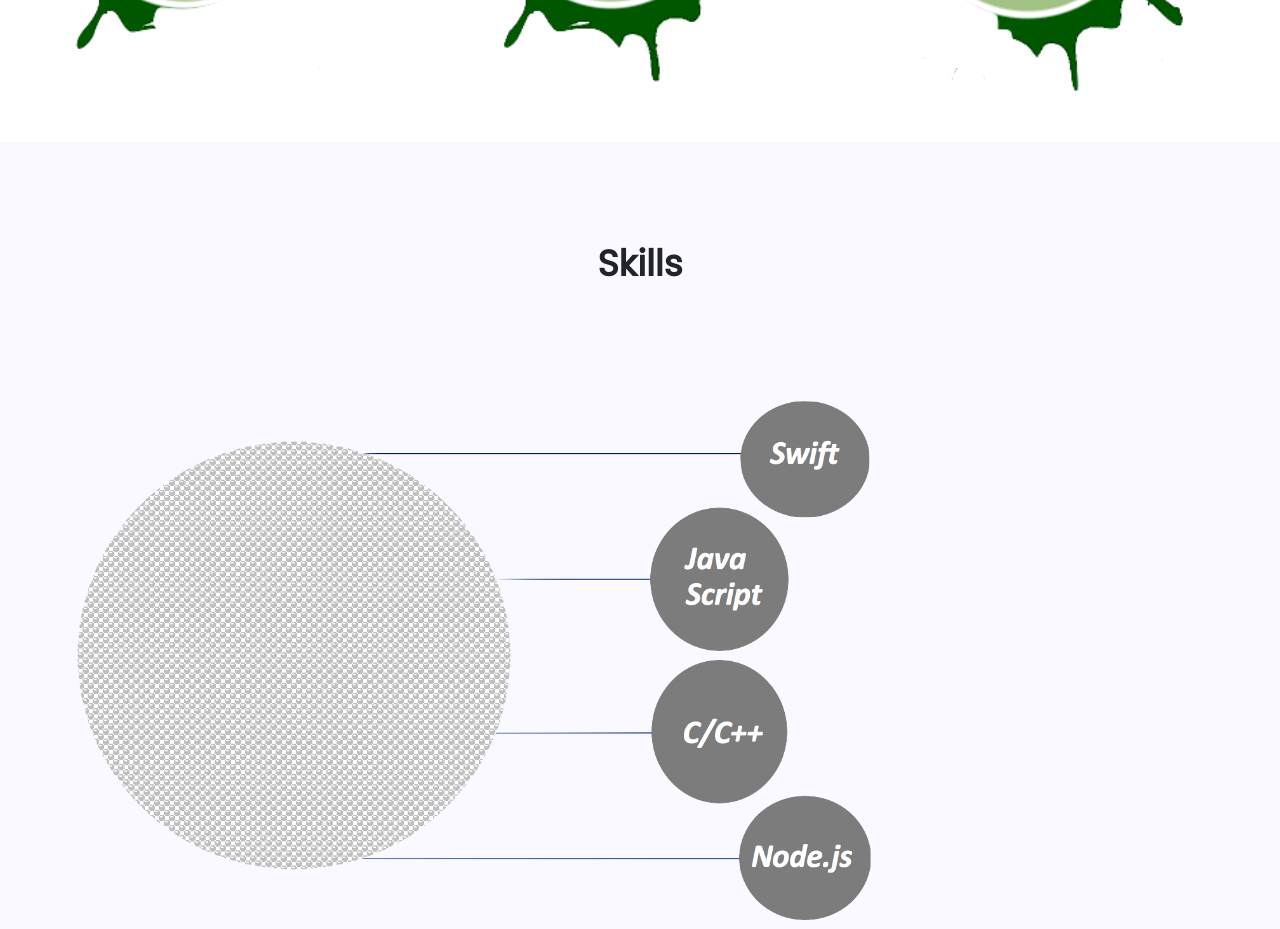
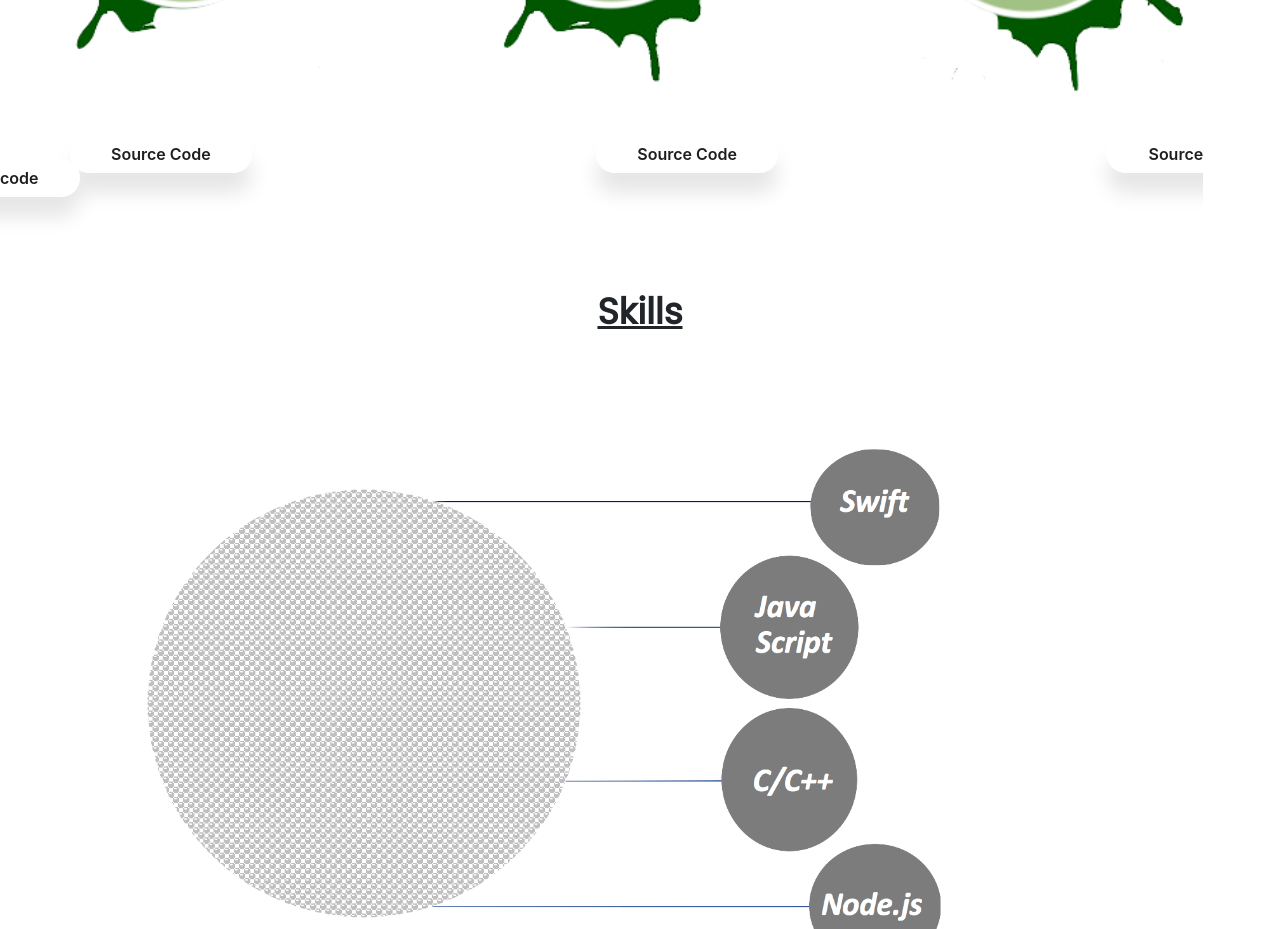
Before and after one commit to hashah88/Personal-Website, a plain HTML site: page index.html in a window 1280 px wide. Shown: the part 1520-2449 px from the top of the page. Drawn offline with nearby package versions, Linux system fonts and the light colour scheme; a web font is replaced by a local one.

Commit message:
fixed header

```diff
--- a/index.html
+++ b/index.html
@@ -1,23 +1,24 @@
 <!doctype html>
 <html lang="en">
+
 <head>
   <!-- Required meta tags -->
   <meta charset="utf-8">
   <meta name="viewport" content="width=device-width, initial-scale=1, shrink-to-fit=no">
+  <title>Haley Shah</title>
+  <link href="https://fonts.googleapis.com/css?family=Poppins:100,300,400" rel="stylesheet">
+  <link href="https://fonts.googleapis.com/css?family=Courgette|Encode+Sans+Condensed:300|Open+Sans" rel="stylesheet">
+  <link rel="stylesheet" href="https://use.fontawesome.com/releases/v5.2.0/css/all.css" integrity="sha384-hWVjflwFxL6sNzntih27bfxkr27PmbbK/iSvJ+a4+0owXq79v+lsFkW54bOGbiDQ"
+    crossorigin="anonymous">
+  <link rel="stylesheet" href="https://stackpath.bootstrapcdn.com/bootstrap/4.1.3/css/bootstrap.min.css" integrity="sha384-MCw98/SFnGE8fJT3GXwEOngsV7Zt27NXFoaoApmYm81iuXoPkFOJwJ8ERdknLPMO"
+    crossorigin="anonymous">
+  <link rel="stylesheet" type="text/css" href="main.css">
+</head>
 
 
-    <!-- Bootstrap CSS -->
-    <link href="https://fonts.googleapis.com/css?family=Poppins:100,300,400" rel="stylesheet">
-    <link href="https://fonts.googleapis.com/css?family=Courgette|Encode+Sans+Condensed:300|Open+Sans" rel="stylesheet">
-    <link rel="stylesheet" href="https://use.fontawesome.com/releases/v5.2.0/css/all.css" integrity="sha384-hWVjflwFxL6sNzntih27bfxkr27PmbbK/iSvJ+a4+0owXq79v+lsFkW54bOGbiDQ" crossorigin="anonymous">
-    <link rel="stylesheet" href="https://stackpath.bootstrapcdn.com/bootstrap/4.1.3/css/bootstrap.min.css" integrity="sha384-MCw98/SFnGE8fJT3GXwEOngsV7Zt27NXFoaoApmYm81iuXoPkFOJwJ8ERdknLPMO" crossorigin="anonymous">
-    <link rel="stylesheet" type="text/css" href="main.css">
-
-    <title>Haley Shah</title>
-  </head>
 <body>
   <nav class="navbar fixed-top navbar-light">
-      <a class="navbar-brand" href="#">About</a>
+    <a style="padding-left : 500px !important" class="navbar-brand" href="#">About</a>
     <a class="navbar-brand" href="#">Skills</a>
     <a class="navbar-brand" href="#">Projects</a>
     <a class="navbar-brand" href="#">Contact</a>
@@ -25,14 +26,19 @@
 
   <!-- All the content after the nav bar goes here -->
   <div class="AboutMe">
-         <div >
-        <img style = "width: 30rem ; float :left ; margin-left: 10rem" src="MyPic.png">
+    <div>
+      <img style="width: 30rem ; float :left ; margin-left: 10rem" src="MyPic.png">
       <div style="padding-top : 100px; padding-left:700px">
         <!-- <h1 style="font-family: 'Courgette', cursive; font-size:3.5rem ; color:white"> About Me</h1> -->
-        <h1 id="AboutMeHeader">               Hi, I'm <br><span style="font-weight :500"> Haley Shah</span><br></h1>
-         <p> I am a junior at the University of Alabama, studying Computer Science. I am an energetic extrovert who loves tinkering the code and building products that benefit Society</p>
+        <h1 id="AboutMeHeader"> Hi, I'm
+          <br>
+          <span style="font-weight :500"> Haley Shah</span>
+          <br>
+        </h1>
+        <p> I am a junior at the University of Alabama, studying Computer Science. I am an energetic extrovert who loves tinkering
+          the code and building products that benefit Society</p>
         <p> myHobbies.append("Coding", "Dancing", "Talking", "Travelling")</p>
-         <a href="#"class="header-btn">RESUME</a>
+        <a href="#" class="header-btn">RESUME</a>
       </div>
     </div>
   </div>
@@ -40,25 +46,29 @@
   <div>
     <h1 class="Header"> Latest Done Projects</h1>
     <div class="flex-container">
-        <img class="flex-items project-images" src = "RestaurantDetails.gif" >
-        <img class="flex-items project-images" src = "App.gif" >
-        <img class="flex-items project-images" src = "TweetyWallet.png" >
+      <img class="flex-items project-images" src="RestaurantDetails.gif">
+      <img class="flex-items project-images" src="App.gif">
+      <img class="flex-items project-images" src="TweetyWallet.png">
     </div>
 
     <div class="flex-container2">
-        <img class="flex-items2" src ="left.png">
-        <img  class="flex-items2" src ="Middle.png">
-        <img class="flex-items2" src ="right.png">
+      <img class="flex-items2" src="left.png">
+      <img class="flex-items2" src="Middle.png">
+      <img class="flex-items2" src="right.png">
     </div>
+
+    <a id="sourceCode1"> Source Code</a>
+    <a id="sourceCode2"> Source Code</a>
+    <a id="sourceCode3"> Source code</a>
 
   </div>
 
 
 
   <!-- SKILLS Section here -->
-    <div style="background-color : #f9f9ff; height : 60rem;">
-        <h1 class="Header"> Skills</h1>
-        <img style="width : 70rem" src="mySkills2.png">
+  <div style="background-color : #ffff; height : 60rem;">
+    <h1 style="text-decoration-line: underline !important" class="Header"> Skills</h1>
+    <img style="width : 70rem ; margin-left : 70px" src="mySkills2.png">
   </div>
 
   <div>
@@ -144,8 +154,12 @@
 
   <!-- Optional JavaScript -->
   <!-- jQuery first, then Popper.js, then Bootstrap JS -->
-    <script src="https://code.jquery.com/jquery-3.3.1.slim.min.js" integrity="sha384-q8i/X+965DzO0rT7abK41JStQIAqVgRVzpbzo5smXKp4YfRvH+8abtTE1Pi6jizo" crossorigin="anonymous"></script>
-    <script src="https://cdnjs.cloudflare.com/ajax/libs/popper.js/1.14.3/umd/popper.min.js" integrity="sha384-ZMP7rVo3mIykV+2+9J3UJ46jBk0WLaUAdn689aCwoqbBJiSnjAK/l8WvCWPIPm49" crossorigin="anonymous"></script>
-    <script src="https://stackpath.bootstrapcdn.com/bootstrap/4.1.3/js/bootstrap.min.js" integrity="sha384-ChfqqxuZUCnJSK3+MXmPNIyE6ZbWh2IMqE241rYiqJxyMiZ6OW/JmZQ5stwEULTy" crossorigin="anonymous"></script>
+  <script src="https://code.jquery.com/jquery-3.3.1.slim.min.js" integrity="sha384-q8i/X+965DzO0rT7abK41JStQIAqVgRVzpbzo5smXKp4YfRvH+8abtTE1Pi6jizo"
+    crossorigin="anonymous"></script>
+  <script src="https://cdnjs.cloudflare.com/ajax/libs/popper.js/1.14.3/umd/popper.min.js" integrity="sha384-ZMP7rVo3mIykV+2+9J3UJ46jBk0WLaUAdn689aCwoqbBJiSnjAK/l8WvCWPIPm49"
+    crossorigin="anonymous"></script>
+  <script src="https://stackpath.bootstrapcdn.com/bootstrap/4.1.3/js/bootstrap.min.js" integrity="sha384-ChfqqxuZUCnJSK3+MXmPNIyE6ZbWh2IMqE241rYiqJxyMiZ6OW/JmZQ5stwEULTy"
+    crossorigin="anonymous"></script>
 </body>
+
 </html>
--- a/main.css
+++ b/main.css
@@ -1,6 +1,10 @@
 .navbar{
     /* background-color: rgb(34, 54, 14) ; */
     background-color:  #A1c084 ;
+
+    /* Newly added stuff */
+    justify-content: space-evenly !important;
+
 }
 
 .afterNav{
@@ -19,26 +23,11 @@ a{
     display: flex;
 }
 
-.items {
-    padding-top: 40px;
-    flex: 1;
-    padding: 10px;
-}
-
-.projectImages{
-    width: 100px;
-}
-
 .AboutMe{
     padding-top: 100px;
     height: 41.8rem;
     background-color: #A1c084;
 }
-
-/* img {
-    -webkit-filter: drop-shadow(9px 9px 9px #222222);
-    filter: drop-shadow(9px 9px 9px #222222);
-  } */
 
   #AboutMeHeader{
       color: white;
@@ -68,7 +57,7 @@ a{
 
 .flex-container{
    display: flex;
-   /* background-color: aqua; */
+   background: linear-gradient(to bottom, #fff 0%, #fff 50%, #ddd 50%, #dddddd59  100%);
    justify-content: space-around;
    padding-top: 100px;
 }
@@ -85,9 +74,48 @@ a{
 .flex-container2{
   display: flex;
   justify-content: space-around;
+  background: linear-gradient(to bottom, #dddddd59 50%, #dddddd59 50%, #fff 50%, #fff 100%);
 }
 
 .flex-items2{
   width: 70%;
   height: 70%;
 }
+
+#sourceCode1 {
+    background-color: #fff;
+    padding: 8px 40px;
+    font-weight: 600;
+    color: rgba(0, 0, 0, 0.884) !important;
+    box-shadow: 0px 20px 20px 0px rgba(0, 0, 0, 0.1);
+    border: 1px solid transparent;
+    border-radius: 20px;
+    margin-left: 70px;
+    margin-right: 110px;
+
+}
+
+#sourceCode2{
+    background-color: #fff;
+    padding: 8px 40px;
+    font-weight: 600;
+    color: rgba(0, 0, 0, 0.884) !important;
+    box-shadow: 0px 20px 20px 0px rgba(0, 0, 0, 0.1);
+    border: 1px solid transparent;
+    border-radius: 20px;
+    margin-left: 230px;
+    margin-right: 50px;
+
+}
+
+#sourceCode3{
+    background-color: #fff;
+    padding: 8px 40px;
+    font-weight: 600;
+    color: rgba(0, 0, 0, 0.884) !important;
+    box-shadow: 0px 20px 20px 0px rgba(0, 0, 0, 0.1);
+    border: 1px solid transparent;
+    border-radius: 20px;
+    margin-left: 275px;
+
+}
```
Lines whose indentation alone changed are shown as unchanged.
